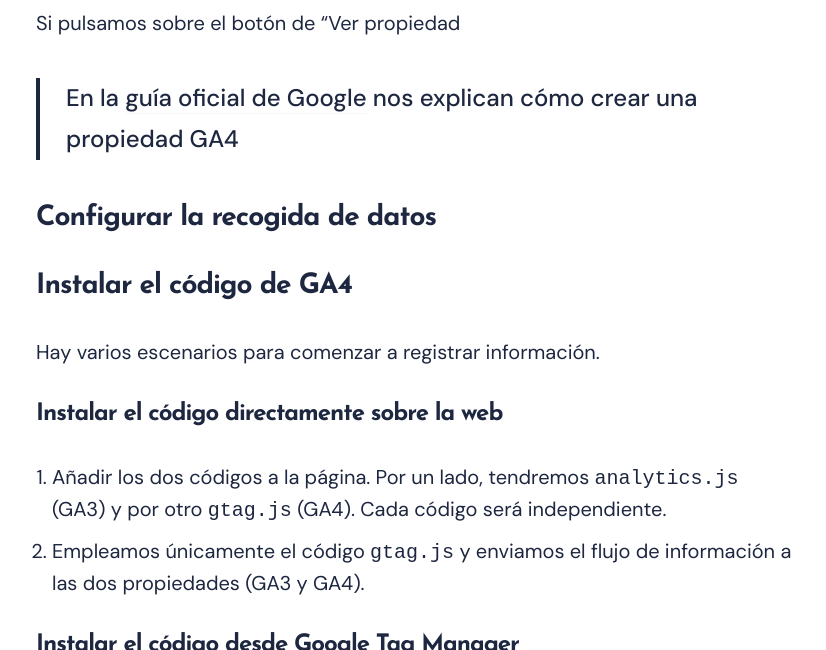
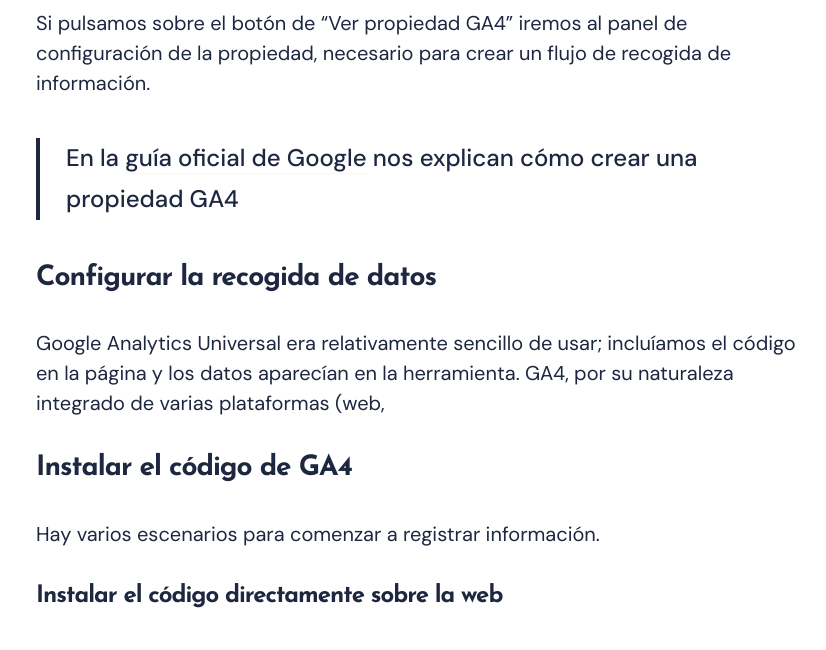
Before and after one commit to Emirodgar/w-avanzared, a Jekyll site: the page built from Google Analytics/google-analytics.md, in a window 1280 px wide and 900 px high, scrolled down 2932 px, cut to the strip 250-900 px from the top of the window. Shown: the whole strip, without its empty margins (224-1050 px from the left). Built offline with Jekyll 4.4.1, drawn with Linux system fonts in a browser that asks for light colours; nearby versions of some CDN libraries.

Commit message:
Google Analytics/google-analytics.md updated from https://stackedit.io/

```diff
--- a/Google Analytics/google-analytics.md
+++ b/Google Analytics/google-analytics.md
@@ -45,11 +45,13 @@ Si todo ha ido bien, recibiremos el aviso de que nuestra propiedad ha sido gener
 
 ![enter image description here](https://i.imgur.com/bKDjGw6.png)
 
-Si pulsamos sobre el botón de "Ver propiedad
+Si pulsamos sobre el botón de "Ver propiedad GA4" iremos al panel de configuración de la propiedad, necesario para crear un flujo de recogida de información.
 
 > En la [guía oficial de Google](https://seranking.com/blog/google-analytics-setup/) nos explican cómo crear una propiedad GA4
 
 ## Configurar la recogida de datos
+
+Google Analytics Universal era relativamente sencillo de usar; incluíamos el código en la página y los datos aparecían en la herramienta. GA4, por su naturaleza integrado de varias plataformas (web,
 
 ## Instalar el código de GA4
 
```
Also changed, not shown: other parts of Google Analytics/google-analytics.md (+2 -2 lines).
